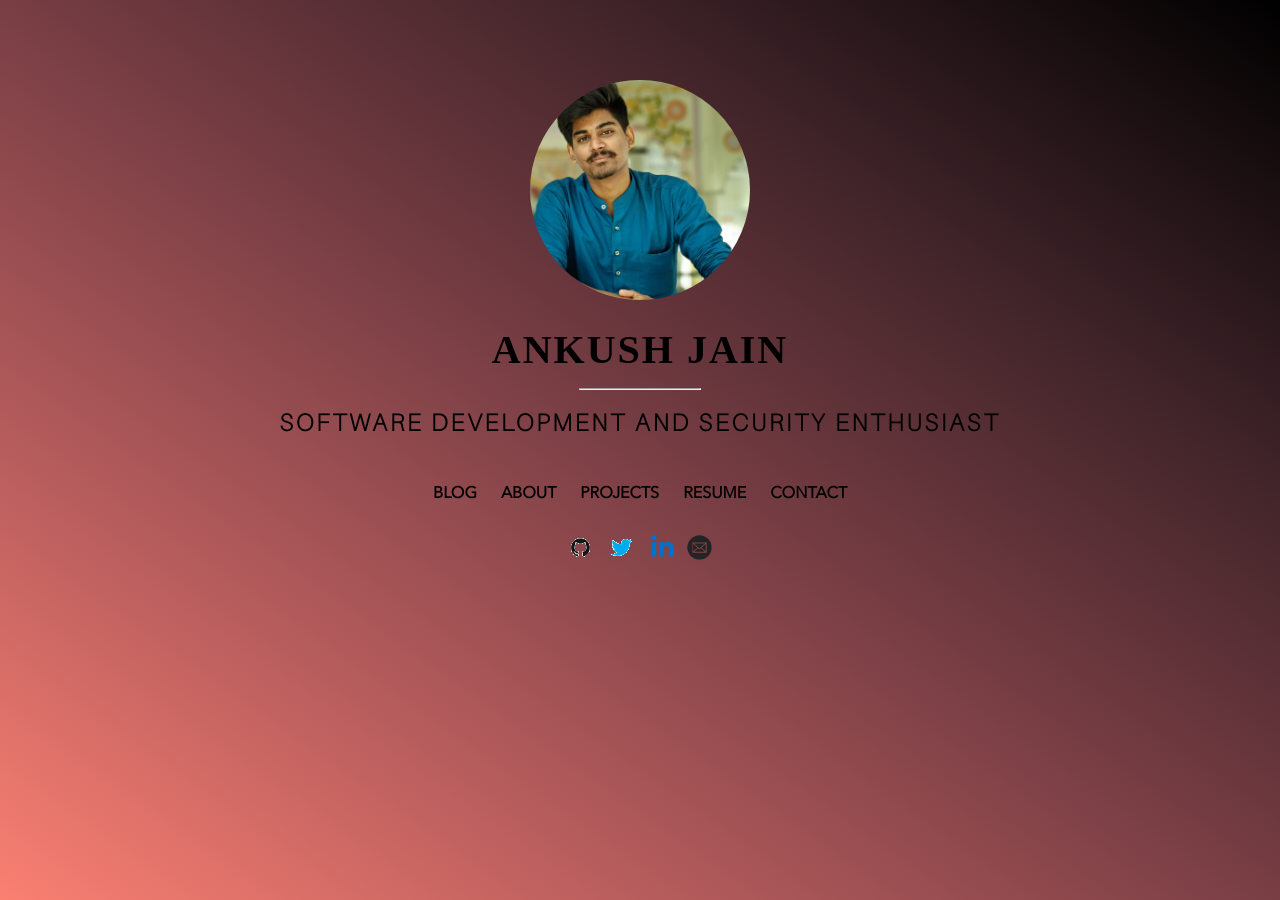
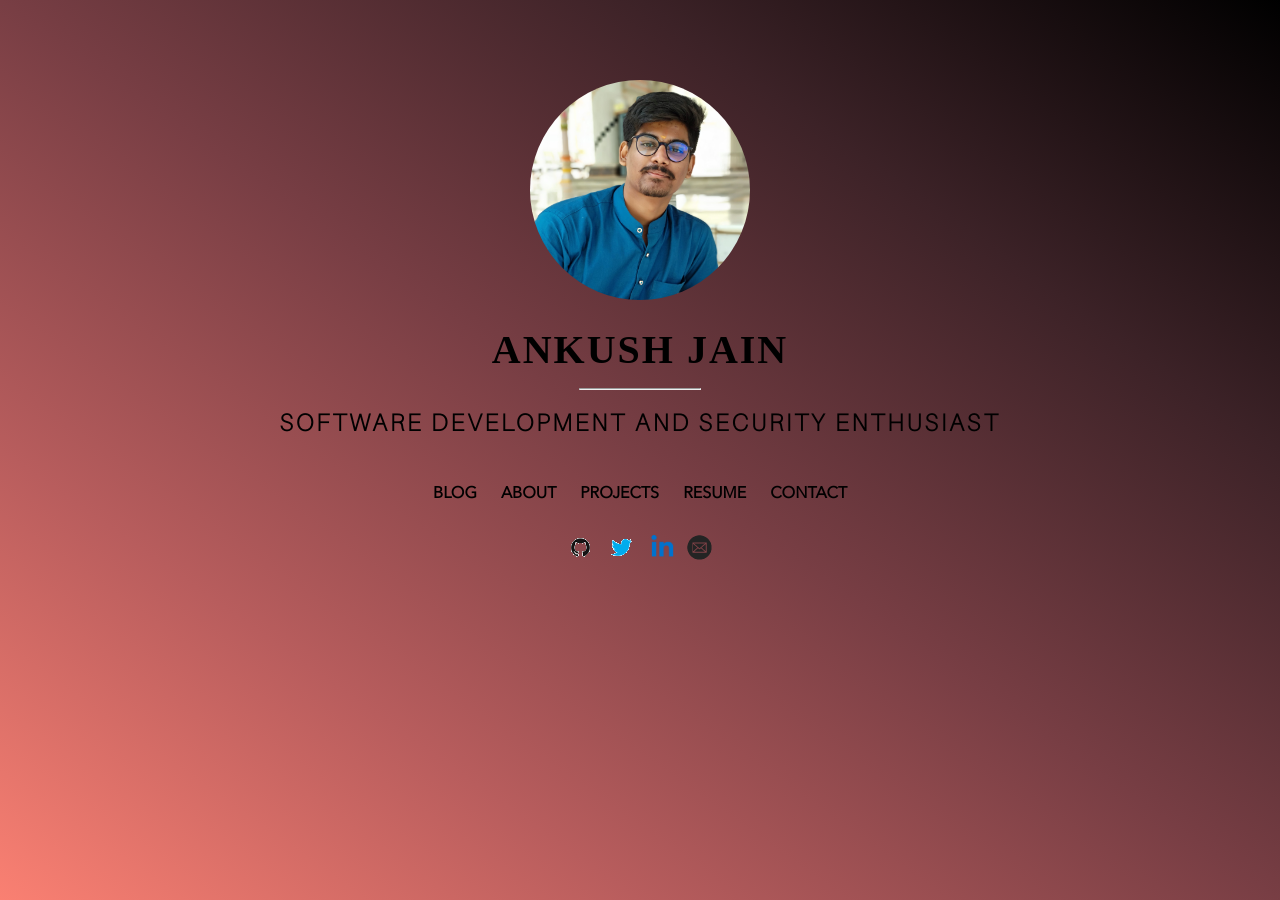
Before and after one commit to 49ku5h/MY-WEBSITE, a Jekyll site: the page built from index.html, in a window 1280 px wide. Built offline with Jekyll 4.4.1, drawn with Linux system fonts in a browser that asks for light colours; nearby versions of some CDN libraries.

Commit message:
Update main.css

```diff
--- a/assets/css/main.css
+++ b/assets/css/main.css
@@ -30,7 +30,7 @@ body {
 }
 
 #profile {
- background-image: url(../images/IMG_20191028_115211.jpg);
+ background-image: url(../images/IMG_20191028_114447-min.jpg);
  background-size: cover;
  border-radius: 50%;
  z-index: 1;
```
